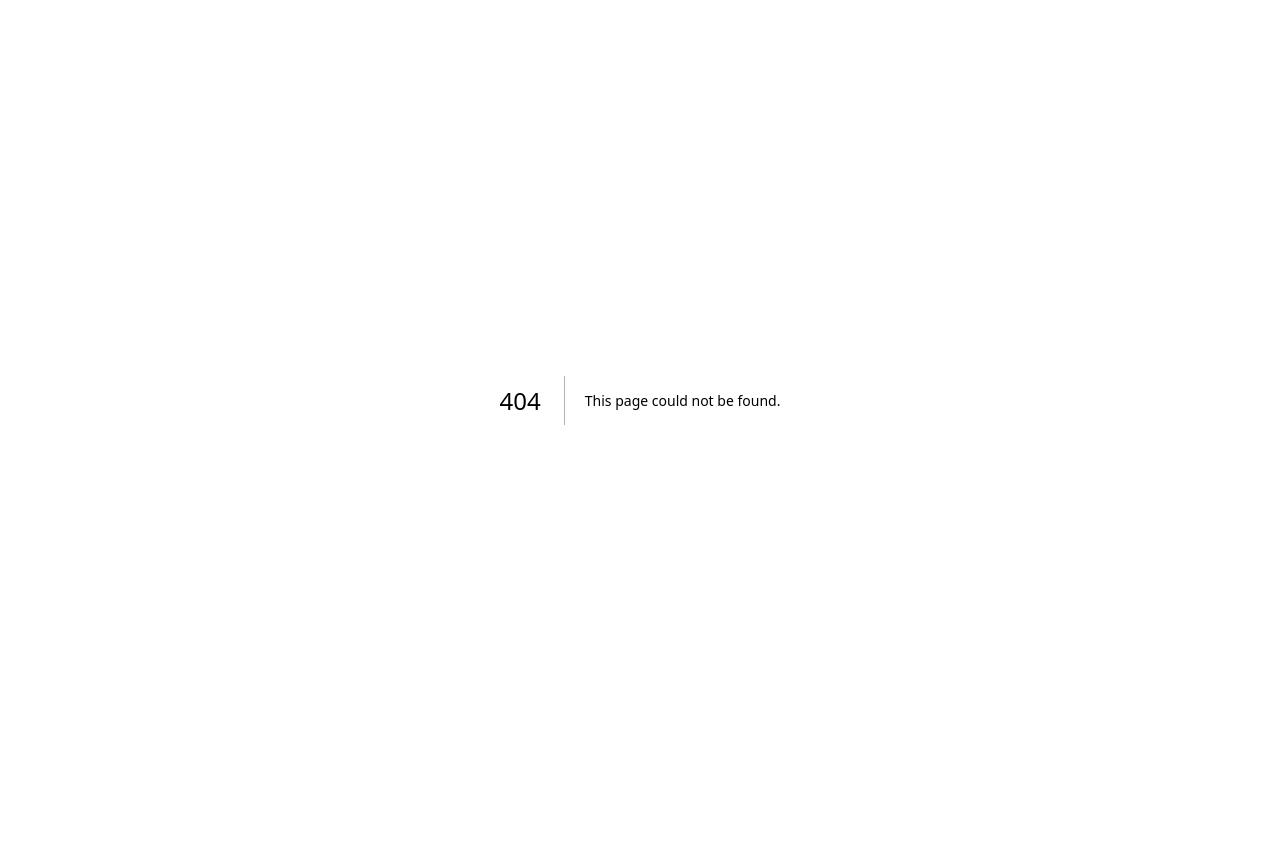
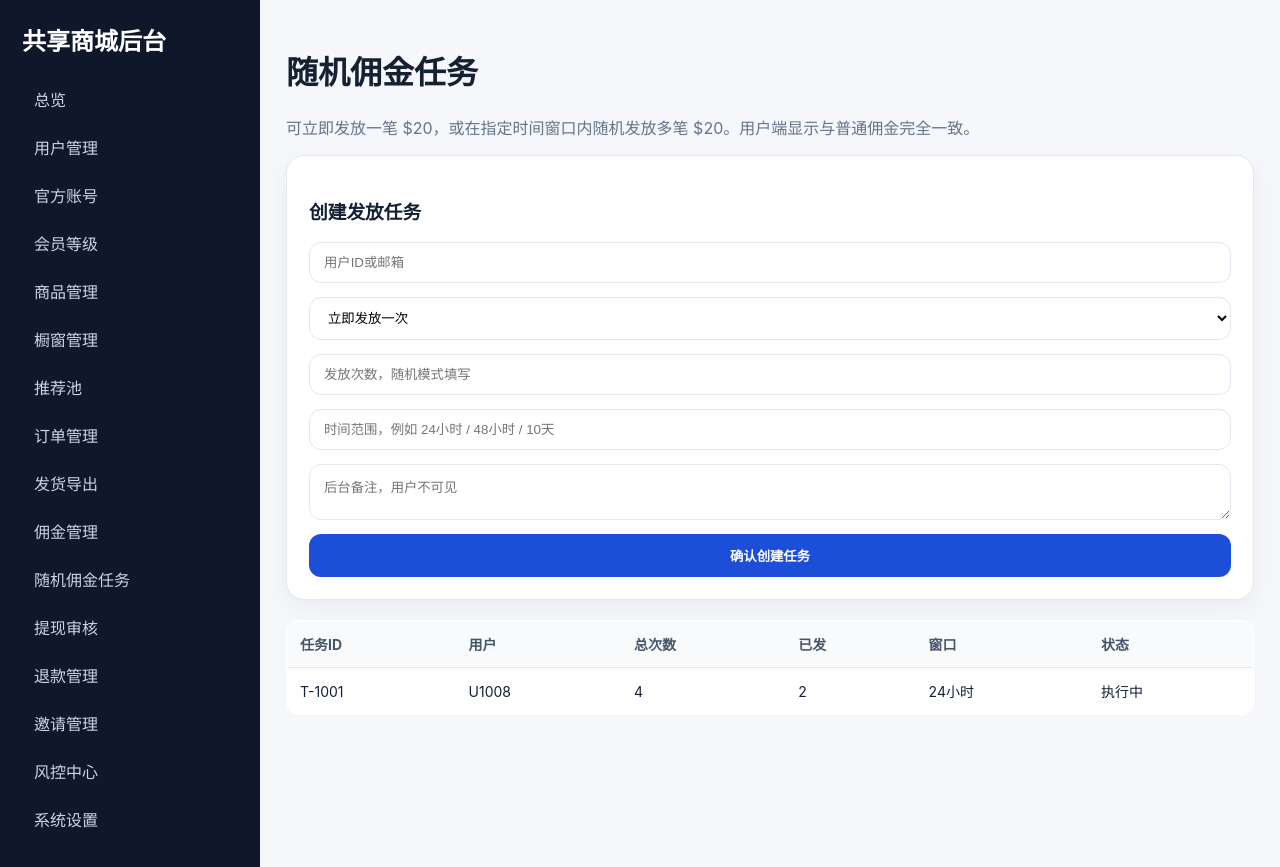
Before and after one commit to ljh285218864-hue/123456, a Next.js app: page /admin/commission-tasks in a window 1280 px wide. Before the commit this address had no page. Before the commit the page ends 800 px from the top, so only its background shows below. Built offline with nearby package versions, Linux system fonts and the light colour scheme.

Commit message:
Add commission tasks admin page

```diff
--- /dev/null
+++ b/app/admin/commission-tasks/page.tsx
@@ -0,0 +1,20 @@
+export default function CommissionTasksPage() {
+  return (
+    <>
+      <h1>随机佣金任务</h1>
+      <p className="muted">可立即发放一笔 $20，或在指定时间窗口内随机发放多笔 $20。用户端显示与普通佣金完全一致。</p>
+      <div className="card" style={{ marginBottom: 20 }}>
+        <h3>创建发放任务</h3>
+        <div className="form">
+          <input className="input" placeholder="用户ID或邮箱" />
+          <select className="select"><option>立即发放一次</option><option>随机时间发放多次</option></select>
+          <input className="input" placeholder="发放次数，随机模式填写" />
+          <input className="input" placeholder="时间范围，例如 24小时 / 48小时 / 10天" />
+          <textarea className="textarea" placeholder="后台备注，用户不可见" />
+          <button className="btn" type="button">确认创建任务</button>
+        </div>
+      </div>
+      <table className="table"><thead><tr><th>任务ID</th><th>用户</th><th>总次数</th><th>已发</th><th>窗口</th><th>状态</th></tr></thead><tbody><tr><td>T-1001</td><td>U1008</td><td>4</td><td>2</td><td>24小时</td><td>执行中</td></tr></tbody></table>
+    </>
+  );
+}
```
